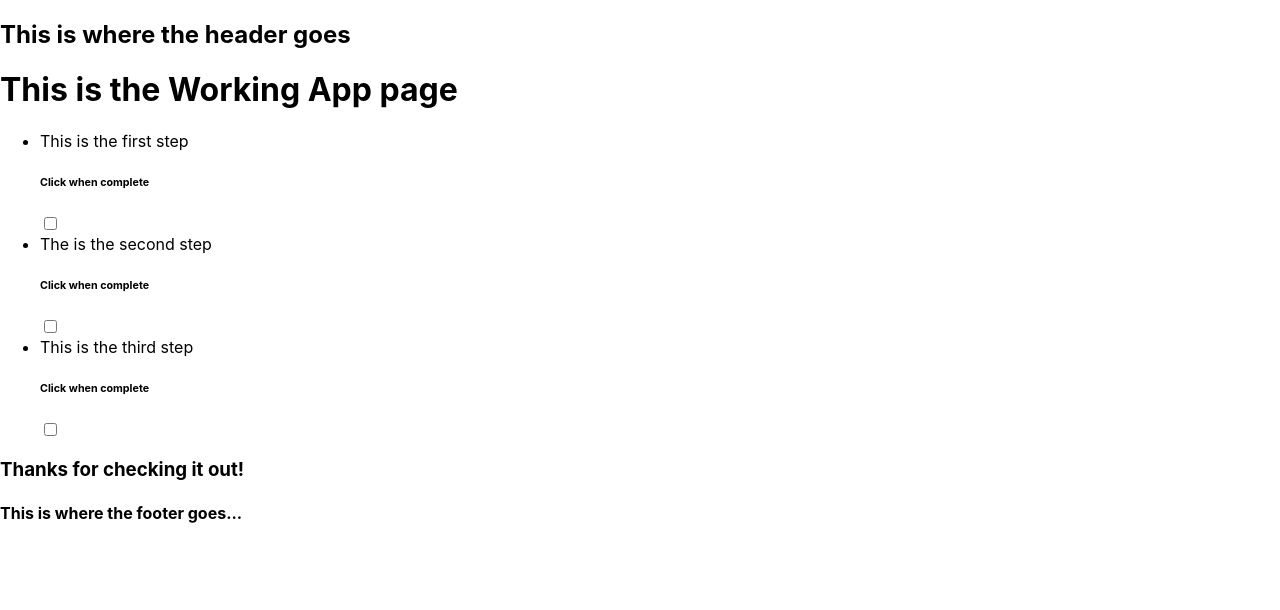
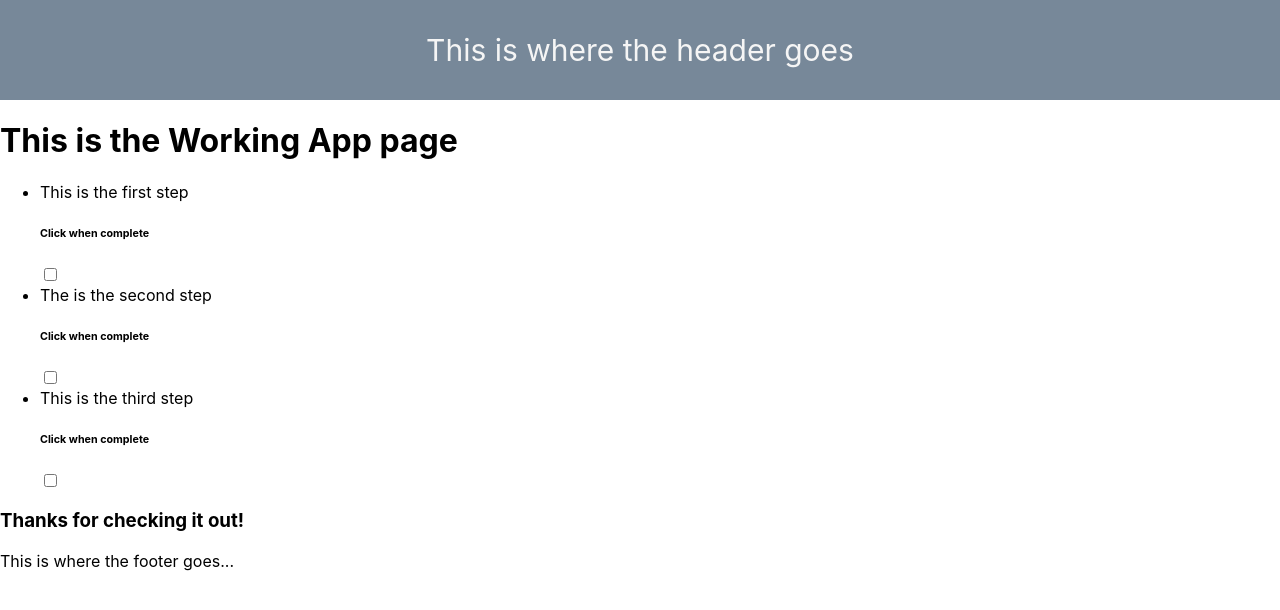
Before and after one commit to shanecolby/my_app_react, a React (Create React App) app: page / in a window 1280 px wide. Shown: the top 610 px of the page. Built offline with nearby package versions, Linux system fonts and the light colour scheme.

Commit message:
add styling to header

```diff
--- a/src/components/Footer.js
+++ b/src/components/Footer.js
@@ -2,7 +2,7 @@ import React from 'react'
 
 function Footer() {
   return (
-    <h4>This is where the footer goes...</h4>
+    <footer classname='footer'>This is where the footer goes...</footer>
   )
 }
 
--- a/src/components/Header.js
+++ b/src/components/Header.js
@@ -1,8 +1,9 @@
 import React from 'react'
+
 
 function Header() {
   return (
-    <h2>This is where the header goes</h2>
+    <header className='navbar'>This is where the header goes</header>
   )
 }
 
--- a/src/index.css
+++ b/src/index.css
@@ -11,3 +11,15 @@ code {
   font-family: source-code-pro, Menlo, Monaco, Consolas, 'Courier New',
     monospace;
 }
+
+.navbar  {
+  height: 100px;
+  background-color: lightslategrey;
+  color: whitesmoke;
+  margin-bottom: 15px;
+  text-align: center;
+  font-size: 30px;
+  display: flex;
+  justify-content: center;
+  align-items: center;
+}
```
